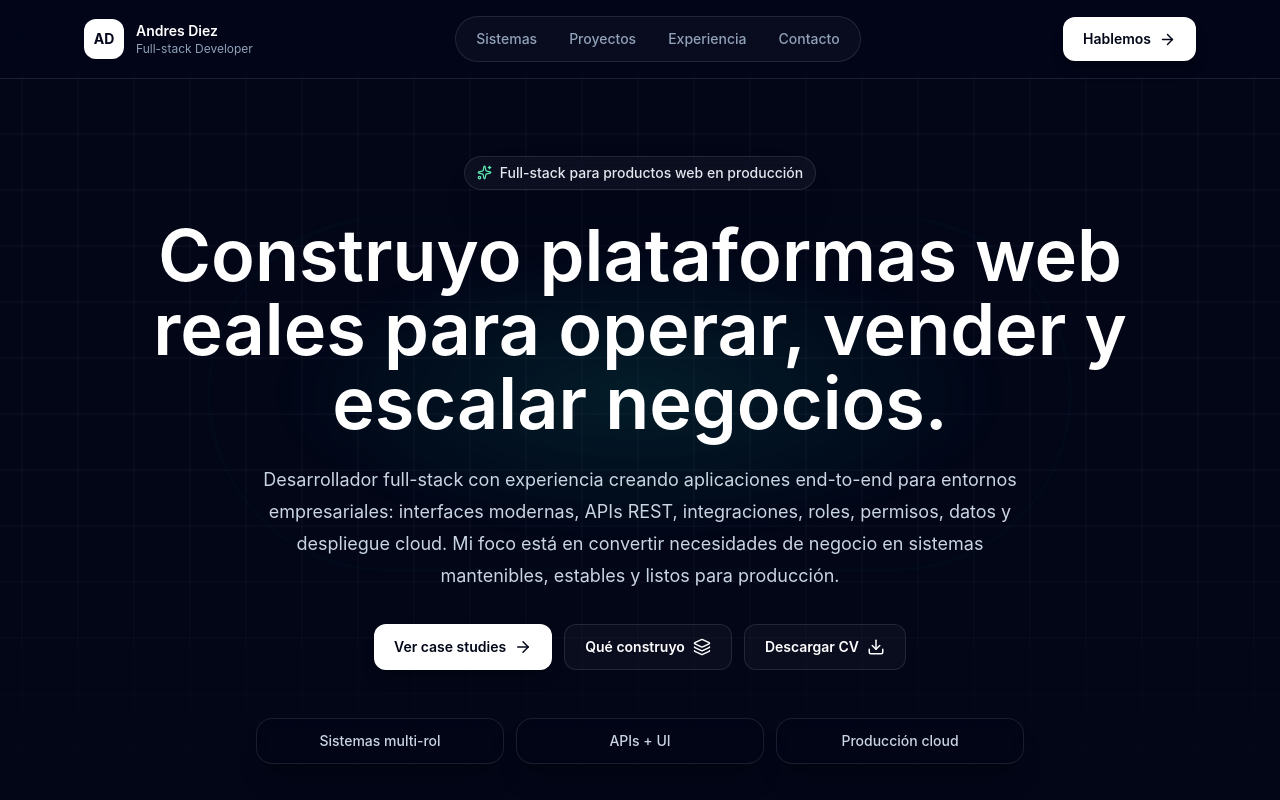
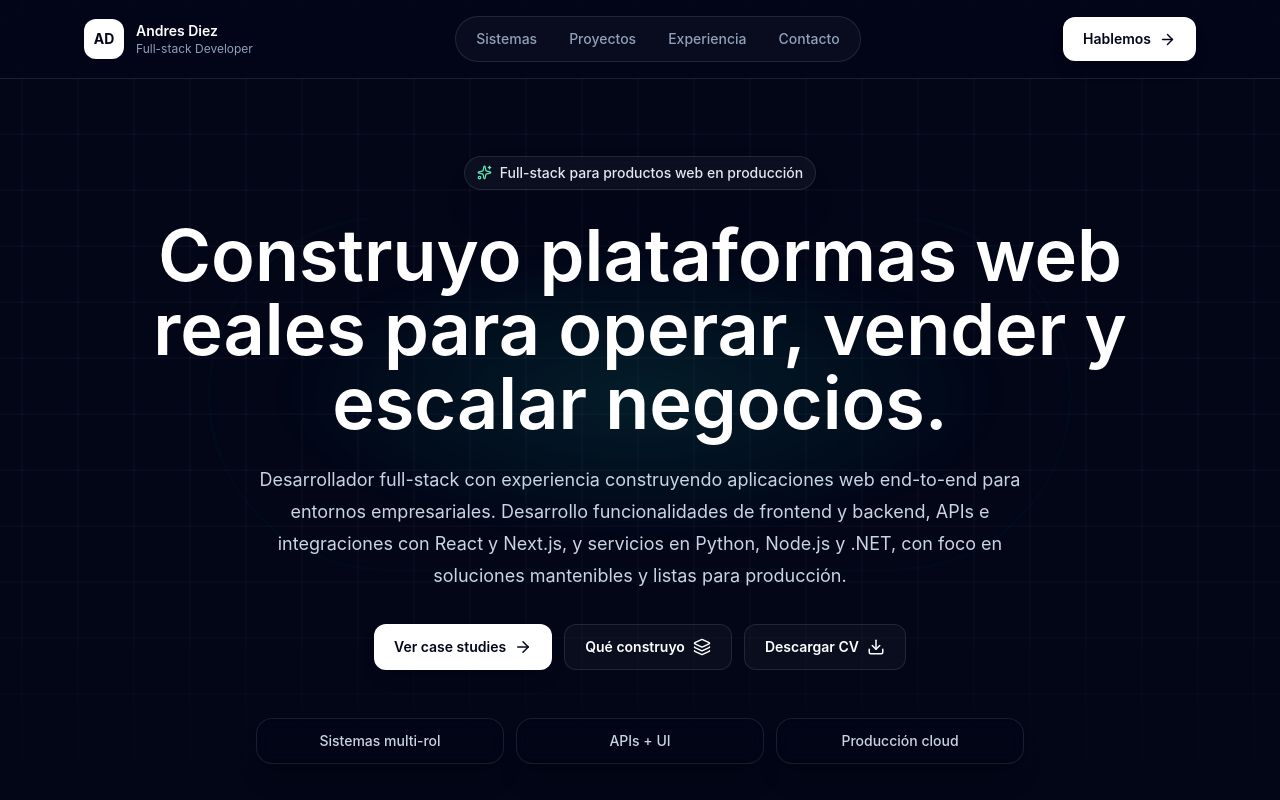
Before and after one commit to AndresDiezT/Portafolio, a React (Vite) app: page / in a window 1280 px wide. Shown: the top 800 px of the page. Built offline with nearby package versions, Linux system fonts and the light colour scheme.

Commit message:
actualizacion nueva experiencia

```diff
--- a/src/App.jsx
+++ b/src/App.jsx
@@ -18,7 +18,7 @@ import { useState } from 'react'
 import Contact from './components/Contact'
 import {
   buildPillars,
-  experience,
+  experiences,
   navItems,
   personalInfo,
   processSteps,
@@ -329,7 +329,7 @@ function CaseStudy({ project, index }) {
           ))}
         </div>
 
-        <a href={project.url} target="_blank" rel="noreferrer" className="mt-8 inline-flex primary-button">
+        <a href={project.url} target="_blank" rel="noreferrer" className="mt-8 hidden inline-flex primary-button">
           Ver plataforma
           <ArrowUpRight size={18} />
         </a>
@@ -364,15 +364,17 @@ function Experience() {
         <SectionIntro
           eyebrow="Experiencia"
           title="Experiencia en sistemas empresariales en producción."
-          description="Además de proyectos propios desarrollados de forma independiente, trabajé en una plataforma empresarial privada durante mis prácticas, donde estabilidad, incidencias y entregas importan."
+          description="Experiencia desarrollando producto empresarial, integrando servicios y manteniendo funcionalidades en producción."
         />
 
-        <article className="case-study lg:grid-cols-[0.75fr_1.25fr]">
+        <div className="space-y-6">
+          {experiences.map((experience) => (
+            <article key={experience.company} className="case-study lg:grid-cols-[0.75fr_1.25fr]">
               <div className="rounded-2xl border border-white/10 bg-slate-950/60 p-5">
                 <span className="inline-flex rounded-full border border-emerald-300/20 bg-emerald-300/10 px-3 py-1 text-xs font-semibold text-emerald-300">
-              {experience.visibility}
+                  {experience.context}
                 </span>
-            <p className="text-sm text-emerald-300">{experience.period}</p>
+                <p className="mt-3 text-sm text-emerald-300">{experience.period}</p>
                 <h3 className="mt-4 text-2xl font-semibold text-white">
                   {experience.product}
                 </h3>
@@ -392,6 +394,8 @@ function Experience() {
                 </div>
               </div>
             </article>
+          ))}
+        </div>
       </div>
     </section>
   )
@@ -407,7 +411,7 @@ function Technologies() {
           description="Uso herramientas modernas sin convertir el portafolio en una lista infinita. Lo importante es que frontend, backend y despliegue conversen bien."
         />
 
-        <div className="grid gap-4 lg:grid-cols-3">
+        <div className="grid gap-4 sm:grid-cols-2 xl:grid-cols-4">
           {technologyGroups.map((group) => (
             <div key={group.title} className="surface-card">
               <h3 className="text-lg font-semibold text-white">{group.title}</h3>
--- a/src/data/portfolio.js
+++ b/src/data/portfolio.js
@@ -12,7 +12,7 @@ export const personalInfo = {
   headline:
     'Construyo plataformas web reales para operar, vender y escalar negocios.',
   summary:
-    'Desarrollador full-stack con experiencia creando aplicaciones end-to-end para entornos empresariales: interfaces modernas, APIs REST, integraciones, roles, permisos, datos y despliegue cloud. Mi foco está en convertir necesidades de negocio en sistemas mantenibles, estables y listos para producción.',
+    'Desarrollador full-stack con experiencia construyendo aplicaciones web end-to-end para entornos empresariales. Desarrollo funcionalidades de frontend y backend, APIs e integraciones con React y Next.js, y servicios en Python, Node.js y .NET, con foco en soluciones mantenibles y listas para producción.',
 }
 
 export const navItems = [
@@ -135,22 +135,40 @@ export const projects = [
   },
 ]
 
-export const experience = {
+export const experiences = [
+  {
+    company: 'GPS Control',
+    role: 'Desarrollador Full Stack',
+    period: 'Mayo 2026',
+    product: 'Sistemas empresariales',
+    context: 'Presencial',
+    summary:
+      'Desarrollo y mantenimiento de sistemas empresariales, con foco en integraciones, automatización y nuevas funcionalidades apoyadas en inteligencia artificial.',
+    highlights: [
+      'Implementación de chats y análisis de datos con IA.',
+      'Diseño y consumo de APIs REST para integrar servicios y sistemas internos.',
+      'Desarrollo de procesos de web scraping e integración con servicios de terceros.',
+      'Integración de servicios geográficos como Google Maps y Mapbox.',
+      'Colaboración con Git y GitHub en equipos ágiles.',
+    ],
+  },
+  {
     company: 'GroupCos',
-  role: 'Desarrollador Full Stack en prácticas',
+    role: 'Desarrollador Full Stack',
     period: 'Octubre 2025 - Abril 2026',
     product: 'Plataforma de Gestión Empresarial',
-  visibility: 'Producto privado',
+    context: 'Remoto · Producto privado',
     summary:
-    'Durante mis prácticas participé en una plataforma de gestión empresarial privada, orientada a módulos de ventas, usuarios y operaciones comerciales. Por confidencialidad no incluyo enlace, repositorio ni capturas internas; en su lugar presento el tipo de responsabilidades técnicas realizadas.',
+      'Participé en una plataforma empresarial privada orientada a ventas, usuarios y operaciones comerciales. Por confidencialidad no incluyo enlaces ni capturas internas.',
     highlights: [
-    'Desarrollo y mantenimiento de APIs REST y funcionalidades internas en sistemas empresariales.',
-    'Implementación de módulos para ventas, usuarios y operaciones comerciales.',
-    'Estandarización de entornos con Docker para reducir diferencias entre desarrollo y producción.',
-    'Soporte, optimización y corrección de incidencias en entornos productivos.',
-    'Trabajo colaborativo con Git, GitHub y Azure DevOps bajo metodologías ágiles.',
+      'Desarrollo de funcionalidades frontend y backend para sistemas empresariales.',
+      'Construcción y consumo de APIs REST para integrar servicios.',
+      'Implementación de mejoras de experiencia de usuario en aplicaciones internas.',
+      'Mantenimiento de funcionalidades y resolución de incidencias en producción.',
+      'Colaboración con Git y Azure DevOps bajo metodologías ágiles.',
     ],
-}
+  },
+]
 
 export const technologyGroups = [
   {
@@ -159,11 +177,15 @@ export const technologyGroups = [
   },
   {
     title: 'Backend',
-    items: ['Python', 'FastAPI', 'Django', 'Node.js', 'Express', 'C#/.NET', 'Laravel'],
+    items: ['Python', 'FastAPI', 'Django', 'Node.js', 'Express', 'C#/.NET', 'PHP', 'Laravel'],
   },
   {
     title: 'Datos y cloud',
     items: ['PostgreSQL', 'MySQL', 'SQL Server', 'Docker', 'Azure', 'DigitalOcean', 'CI/CD'],
+  },
+  {
+    title: 'IA e integraciones',
+    items: ['Chats y análisis con IA', 'Web scraping', 'Google Maps', 'Mapbox', 'APIs de terceros', 'Desarrollo asistido por IA'],
   },
 ]
 
```
Lines whose indentation alone changed are shown as unchanged.
